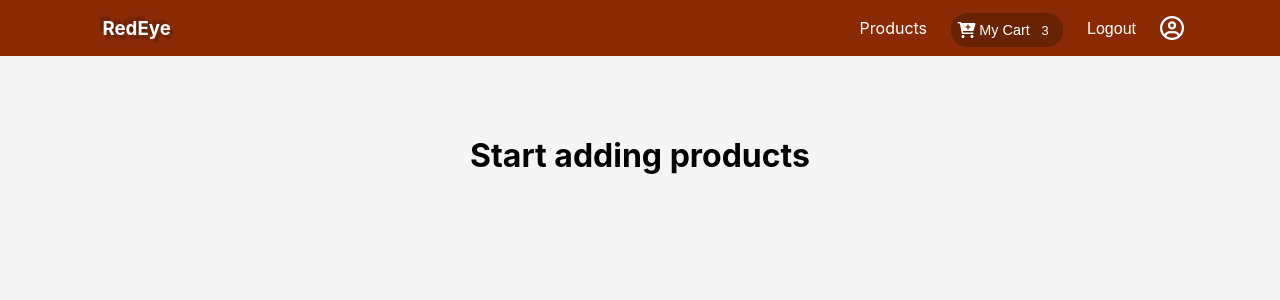
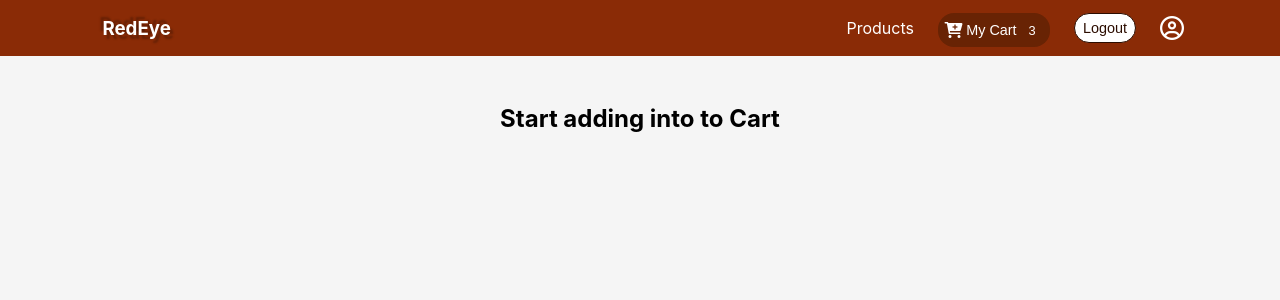
Before and after one commit to Jagadish-prasad-mohanty/Personal-React-Website, a React (Create React App) app: page /cart in a window 1280 px wide. Shown: the top 300 px of the page. Built offline with nearby package versions, Linux system fonts and the light colour scheme; sample sign-in values are in the browser's storage.

Commit message:
ui change in nav, new reducer for products and cart, logic for cart item s

```diff
--- a/src/App.js
+++ b/src/App.js
@@ -17,7 +17,7 @@ function App() {
   const [modalActive,setModalActive]=useState(false);
   const [status,setStatus]=useState('');
   const [message,setMessage]=useState('');
-  const state=useSelector(state=>state);
+  const state=useSelector(state=>state.auth);
 
   const showModal= (errMsg,sts) =>{
     setModalActive(true);
--- a/src/components/Cart/Cart.js
+++ b/src/components/Cart/Cart.js
@@ -1,9 +1,14 @@
 import React from 'react'
-
+import { useSelector } from 'react-redux'
+import IndivisualProduct from '../Products/IndivisualProduct.js/IndivisualProduct';
 function Cart() {
+    const products=useSelector(state=>state.products);
+    const cartProducts=products.products.filter(item=>item.isFev);
+    const cartProductItems= cartProducts.map(item=><IndivisualProduct key={item.id} id={item.id} name={item.name} price={item.price} imgLink={item.image} hotelName={item.hotelName} forCart={true}/>)
     return (
         <div>
-            <h1>Start adding products</h1>
+            {!cartProductItems.length && <h2>Start adding into to Cart</h2>}
+            {cartProductItems}
         </div>
     )
 }
--- a/src/components/Layout/Layout.js
+++ b/src/components/Layout/Layout.js
@@ -4,7 +4,7 @@ function Layout(props) {
     return (
         <div className={props.className?props.className:null}>
             <Navigation show={props.show}/>
-            <main style={{marginTop:'5rem'}}>{props.children}</main>
+            <main style={{marginTop:'3rem'}}>{props.children}</main>
         </div>
     )
 }
--- a/src/components/Layout/Navigation.js
+++ b/src/components/Layout/Navigation.js
@@ -6,7 +6,7 @@ import CartButton from './CartButton/CartButton';
 import classes from './Navigation.module.css'
 function Navigation(props) {
     const dispatch=useDispatch();
-    const state=useSelector(state=>state);
+    const state=useSelector(state=>state.auth);
     const onLogoutHandler= () =>{
         console.log("[Navigation] logout done!!" );
         props.show("Logged out successfully.","complete")
@@ -26,10 +26,10 @@ function Navigation(props) {
                         <NavLink to="/cart"><CartButton/></NavLink>
                     </li>}
                     {!state.isLoggedIn && <li>
-                        <NavLink to="/auth" style={{'marginleft':0}}>Login</NavLink>
+                        <NavLink className={classes.AuthButton} to="/auth" style={{paddingTop:'0.2rem'}}>Login</NavLink>
                     </li>}
                     {state.isLoggedIn && <li>
-                        <button onClick={onLogoutHandler}>Logout</button>
+                        <button className={classes.AuthButton} onClick={onLogoutHandler}>Logout</button>
                     </li>}
                     {state.isLoggedIn && <li>
                         <NavLink to="/profile">
--- a/src/components/Layout/Navigation.module.css
+++ b/src/components/Layout/Navigation.module.css
@@ -49,5 +49,21 @@ button{
     border: none;
     color: white;
     background-color: transparent;
-    font-size: 1rem;
+    font-size: 0.9rem;
+
 }
+.AuthButton{
+    border-radius: 1rem;
+    padding: 0.4rem 0.5rem;
+    transition: all 0.2s ease-out;
+    color: #2c0d00;
+    background-color: white;
+    border: 1px solid #2c0d00;
+}
+.AuthButton:hover{
+    transform: scale(1.05);
+    border: none;
+    background-color: #2c0d00;
+    color: white;
+    border: 1px solid white;
+}
--- a/src/components/Products/IndivisualProduct.js/IndivisualProduct.js
+++ b/src/components/Products/IndivisualProduct.js/IndivisualProduct.js
@@ -3,24 +3,31 @@ import classes from './IndivisualProduct.module.css';
 import NaanImage from '../../../assets/image/naan.jpg';
 import Card from '../../UI/Card/Card'
 import Button from '../../UI/Button/Button';
-function IndivisualProduct() {
+import { addFevorite } from '../../../store/actions/productAction';
+import { useDispatch } from 'react-redux';
+
+function IndivisualProduct(props) {
+    const dispatch=useDispatch();
+    const productAddToCartHandler= () =>{
+        dispatch(addFevorite(props.id))
+    }
     return (
         <Card className={classes.Product}>
             <div className={classes.ProductImg}>
-                <img src={NaanImage}/>
+                <img src={props.imgLink}/>
             </div>
             <div className={classes.ProductDetails}>
                 <div className={classes.ProductDetail}>
-                    <h3>Tanduri Butter Naan</h3>
+                    <h3>{props.name}</h3>
                     <div className={classes.ProductSummary}>
-                        <p style={{color:'blue'}}>Rasmi Hotel</p>
-                        <p><i>30 Rupee /-</i> </p>
+                        <p style={{color:'blue'}}>{props.hotelName}</p>
+                        <p><i>{props.price} Rupee /-</i> </p>
                     </div>
                 </div>
                 <div className={classes.ProductButtons}>
 
-                <Button btnName="Add to Cart"/>
-                <Button btnName="Details"/>
+                {!props.forCart && <Button btnName="Add to Cart" onclick={productAddToCartHandler}/>}
+                {!props.forCart && <Button btnName="Details"/>}
                 </div>
 
             </div>
--- a/src/components/Products/Products.js
+++ b/src/components/Products/Products.js
@@ -1,12 +1,13 @@
 import React from 'react'
+import { useSelector } from 'react-redux'
 import IndivisualProduct from './IndivisualProduct.js/IndivisualProduct'
 
 function Products() {
+    const products= useSelector(state=>state.products);
+    const productItems= products.products.map(item=><IndivisualProduct key={item.id} id={item.id} name={item.name} price={item.price} imgLink={item.image} hotelName={item.hotelName} forCart={false}/>)
     return (
         <div>
-            <IndivisualProduct/>
-            <IndivisualProduct/>
-            <IndivisualProduct/>
+            {productItems}
         </div>
     )
 }
--- a/src/components/Profile/Profile.js
+++ b/src/components/Profile/Profile.js
@@ -8,8 +8,8 @@ import { useNavigate } from 'react-router-dom';
 // import { useHistory } from 'react-router';
 function Profile(props) {
     const navigate=useNavigate();
-    const email=useSelector(state=>state.userEmail);
-    const userToken=useSelector(state=>state.userToken);
+    const email=useSelector(state=>state.auth.userEmail);
+    const userToken=useSelector(state=>state.auth.userToken);
      const [isLoading,setIsLoading] =useState(false);
     const newPassRef=useRef();
     const changePassHandler=(e)=>{
--- a/src/index.js
+++ b/src/index.js
@@ -7,8 +7,15 @@ import App from './App';
 import reportWebVitals from './reportWebVitals';
 import {BrowserRouter} from 'react-router-dom';
 import authReducer from './store/reducer/authReducer';
-
-const store=createStore(authReducer);
+import productReducer from './store/reducer/productReducer';
+import { combineReducers } from 'redux';
+const rootReducer= combineReducers(
+  {
+      auth:authReducer,
+      products:productReducer
+  }
+)
+const store=createStore(rootReducer);
 ReactDOM.render(
   <Provider store={store}>
   <BrowserRouter>
--- /dev/null
+++ b/src/store/actions/productAction.js
@@ -0,0 +1,5 @@
+export const ADD_FEVORITE="ADD_FEVORITE";
+
+export const addFevorite= (id)=>{
+    return {type:ADD_FEVORITE,id:id}
+}
--- a/src/store/reducer/authReducer.js
+++ b/src/store/reducer/authReducer.js
@@ -1,12 +1,16 @@
-import { useState } from 'react';
-import { useDispatch } from 'react-redux';
+
 import {LOG_IN,LOG_OUT} from '../actions/authActions';
-const initialState={
+
+
+
+const initialAuthState={
     userEmail:null,
     userToken:null,
     isLoggedIn:false,
     expTime:null
 }
+
+
 
 const remainingTimeCalc= (expTime) =>{
     const currTime=new Date().getTime();
@@ -15,7 +19,7 @@ const remainingTimeCalc= (expTime) =>{
 
 }
 
-const authReducer= (state=initialState,action)=>{
+const authReducer= (state=initialAuthState,action)=>{
 //     const userLoggedIn=!!state.token;
     const fetchedUserToken=localStorage.getItem('token');
     const fetchedUserName=localStorage.getItem('user');
@@ -71,4 +75,5 @@ const authReducer= (state=initialState,action)=>{
     }
 }
 
+
 export default authReducer
--- /dev/null
+++ b/src/store/reducer/productReducer.js
@@ -0,0 +1,90 @@
+import NaanImage from '../../assets/image/naan.jpg';
+import React from 'react';
+import { ADD_FEVORITE } from '../actions/productAction';
+const initialProductState={
+    products:[
+        {
+            id:"1",
+            name:'Butter Naan',
+            price:25,
+            image:NaanImage,
+            hotelName:"Rasmi Hotel",
+            isFev:false
+        },
+        {
+            id:"2",
+            name:'Tanduri Roti',
+            price:15,
+            image:NaanImage,
+            hotelName:"Rasmi Hotel",
+            isFev:false
+        },
+        {
+            id:"3",
+            name:'Paneer Butter Masala',
+            price:140,
+            image:NaanImage,
+            hotelName:"Rasmi Hotel",
+            isFev:false
+        },
+        {
+            id:"4",
+            name:'Chili Mushroom',
+            price:150,
+            image:NaanImage,
+            hotelName:"Rasmi Hotel",
+            isFev:false
+        },
+        {
+            id:"5",
+            name:'Chicken Chili',
+            price:120,
+            image:NaanImage,
+            hotelName:"Rasmi Hotel",
+            isFev:false
+        },
+        {
+            id:"6",
+            name :"Mutton Kassa",
+            price:250,
+            image:NaanImage,
+            hotelName:"Rasmi Hotel",
+            isFev:false
+        },
+        {
+            id:"7",
+            name:'Chicken Butter Masala',
+            price:140,
+            image:NaanImage,
+            hotelName:"Rasmi Hotel",
+            isFev:false
+        }
+
+    ]
+}
+
+const productReducer= (state=initialProductState,action) =>{
+    switch(action.type){
+        case ADD_FEVORITE:
+            const updatedProducts=[...state.products];
+            console.log(updatedProducts);
+            const updatedProductIndex=updatedProducts.findIndex(item=>{
+                // console.log(item.id);
+                return action.id===item.id
+            });
+            console.log(updatedProductIndex,action.id);
+            const updatedProduct=updatedProducts[updatedProductIndex];
+            console.log(updatedProduct);
+            updatedProduct.isFev=true;
+            updatedProducts[updatedProductIndex]=updatedProduct
+
+            return {
+                ...state,
+                products:updatedProducts
+            }
+        default:
+            return state
+    }
+}
+
+export default productReducer;
```
